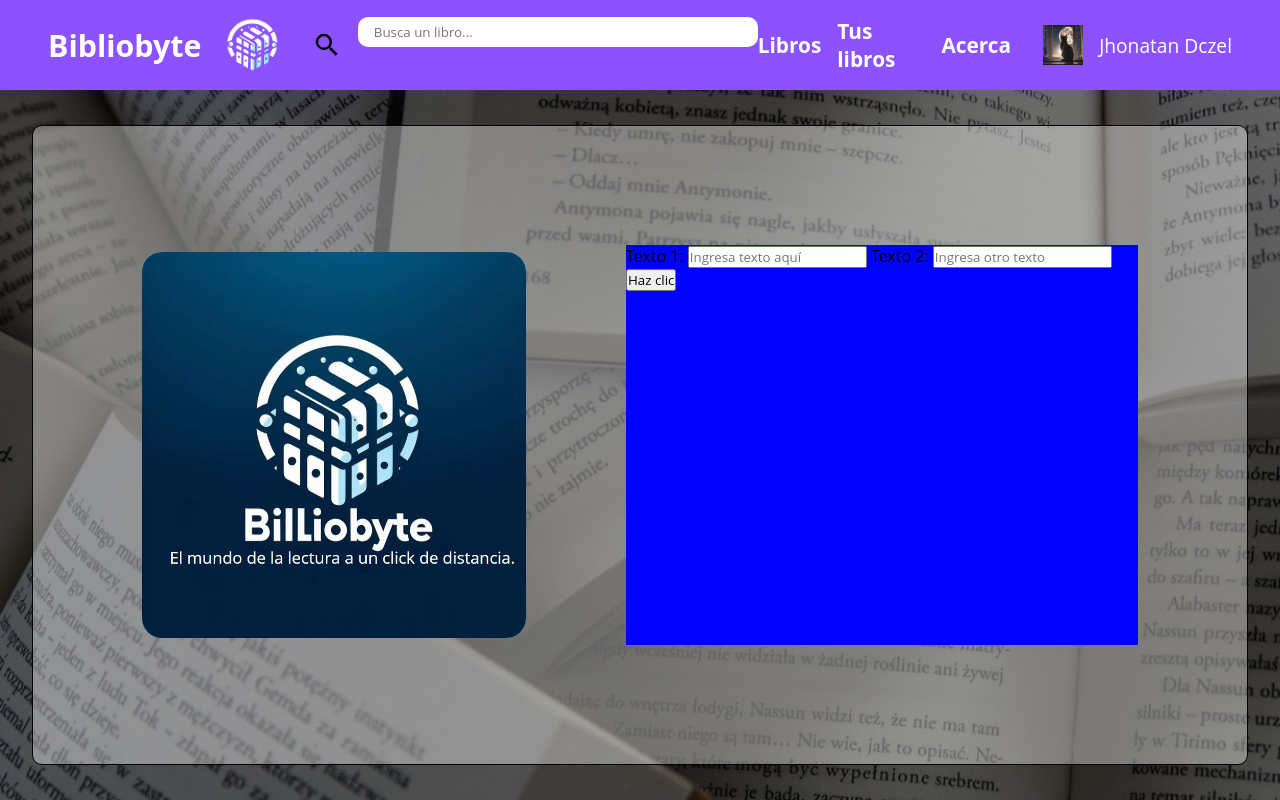
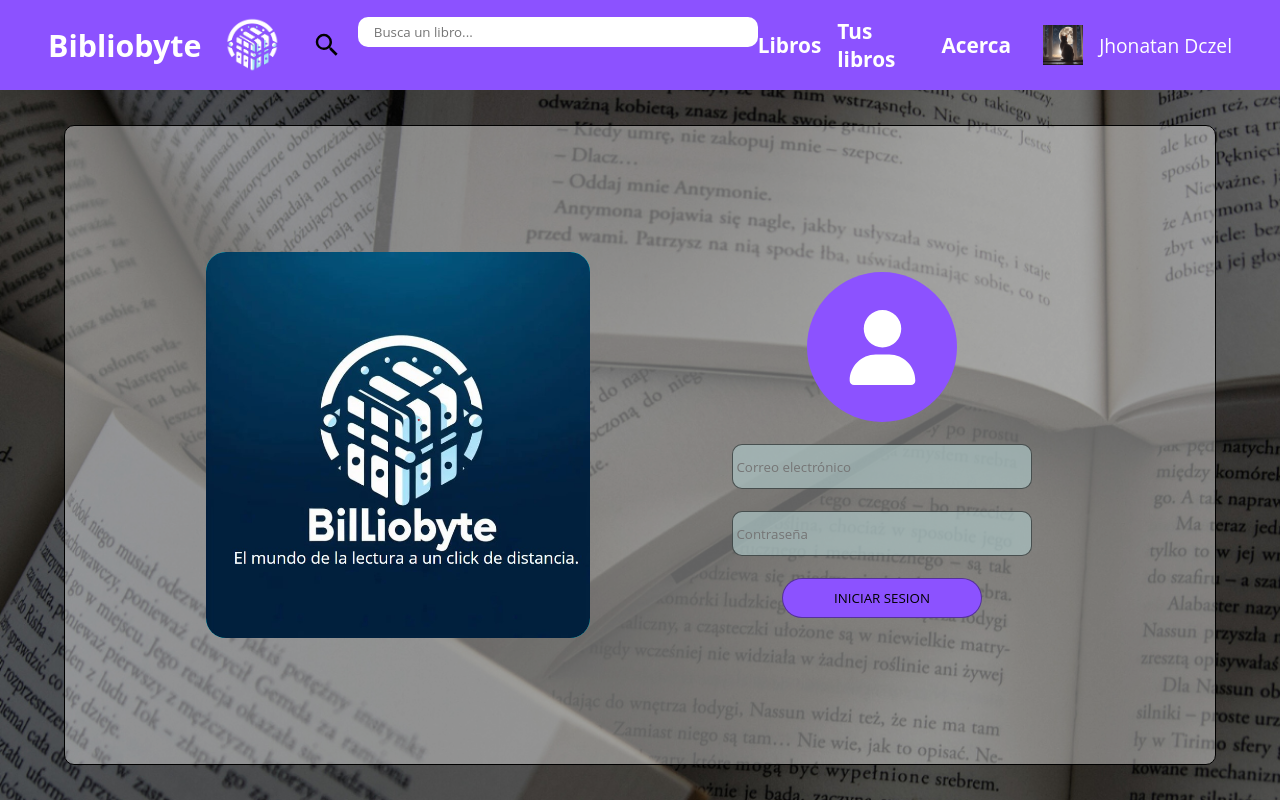
Before and after one commit to RyanValdivia/pweb1-trabajoFinal, a plain HTML site: page login.html in a window 1280 px wide. Drawn offline with Linux system fonts and the light colour scheme.

Commit message:
Pre- revision de html y css

```diff
--- a/login.html
+++ b/login.html
@@ -7,7 +7,6 @@
     <title>BiblioByte</title>
 </head>
 <body>
-
     <nav>
         <div class="logo">
           <span class="logotipo">Bibliobyte</span>
@@ -31,18 +30,18 @@
     </nav>
 
     <div class="conteiner-sesion">
-
         <img class="img-sesion" src="images_icons_background/logoSegundo.jpg">
 
-        <div class="iniciar-sesion">
-            <label for="texto1">Texto 1:</label>
-            <input type="text" id="texto1" placeholder="Ingresa texto aquí">
+        <div class="form-sesion">
 
-            <label for="texto2">Texto 2:</label>
-            <input type="text" id="texto2" placeholder="Ingresa otro texto">
-            <button>Haz clic</button>
+            <div class="form-user-icon">
+              <svg class="form-user-icon-element" xmlns="http://www.w3.org/2000/svg" height="16" width="14" viewBox="0 0 448 512"><!--!Font Awesome Free 6.5.1 by @fontawesome - https://fontawesome.com License - https://fontawesome.com/license/free Copyright 2024 Fonticons, Inc.--><path fill="#ffffff" d="M224 256A128 128 0 1 0 224 0a128 128 0 1 0 0 256zm-45.7 48C79.8 304 0 383.8 0 482.3C0 498.7 13.3 512 29.7 512H418.3c16.4 0 29.7-13.3 29.7-29.7C448 383.8 368.2 304 269.7 304H178.3z"/></svg>
+            </div>
+
+            <br><input type="text" id="texto1" placeholder=" Correo electrónico">
+            <br><input type="text" id="texto2" placeholder=" Contraseña">
+            <br><button>INICIAR SESION</button>
         </div>
-
     </div>
 
 </body>
--- a/styles/styles.css
+++ b/styles/styles.css
@@ -107,7 +107,7 @@ a {
 .conteiner-sesion{
     border: 1px solid black;
     margin: auto;
-    width: 95vw;
+    width: 90vw;
     height: 80vh;
     position: relative;
     background-color: rgba(255, 255, 255, 0.384);
@@ -126,8 +126,41 @@ a {
     background-color: aqua;
 }
 
-.iniciar-sesion{
-    width: 40vw;
-    height: 50vh;
-    background-color: blue;
+.form-sesion{
+    display: flex;
+    flex-direction: column;
+    justify-content: center;
+    align-items: center;
+    text-align: center;
+    width: 30vw;
+    height: 70vh;
 }
+.form-user-icon{
+    height: 150px;
+    width: 150px;
+    background-color: #8C52FF;
+    border-radius: 50%;
+    display: flex;
+    justify-content: center;
+    align-items: center;
+}
+.form-user-icon-element {
+    height: 75px;
+    width: 75px;
+}
+.form-sesion input{
+    border: none;
+    width: 300px;
+    height: 45px;
+    background-color: #acc4c4b2;
+    border: 1px solid rgba(0, 0, 0, 0.548);
+    border-radius: 10px;
+}
+.form-sesion button{
+    border: none;
+    width: 200px;
+    height: 40px;
+    background-color: #8C52FF;
+    border-radius: 20px;
+    border: 1px ridge rgba(0, 0, 0, 0.397);
+}
```
